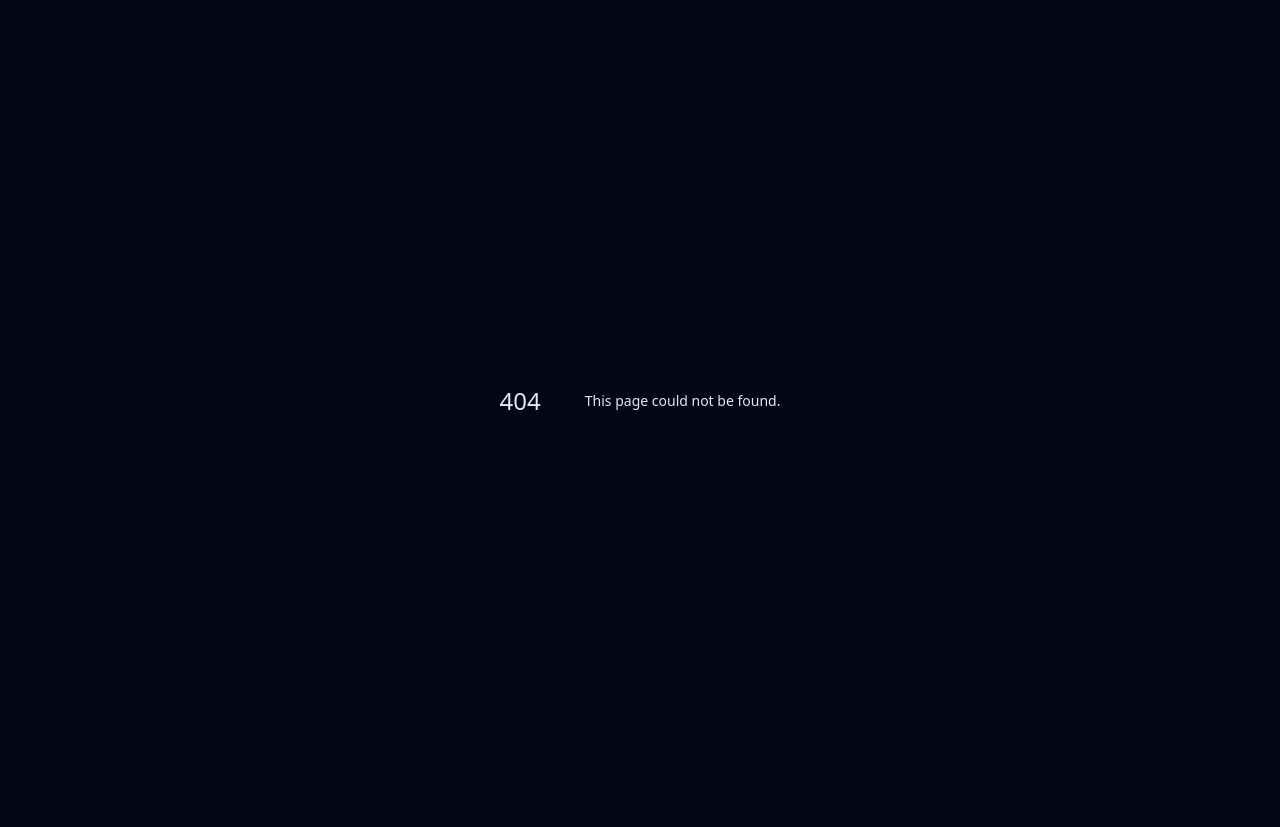
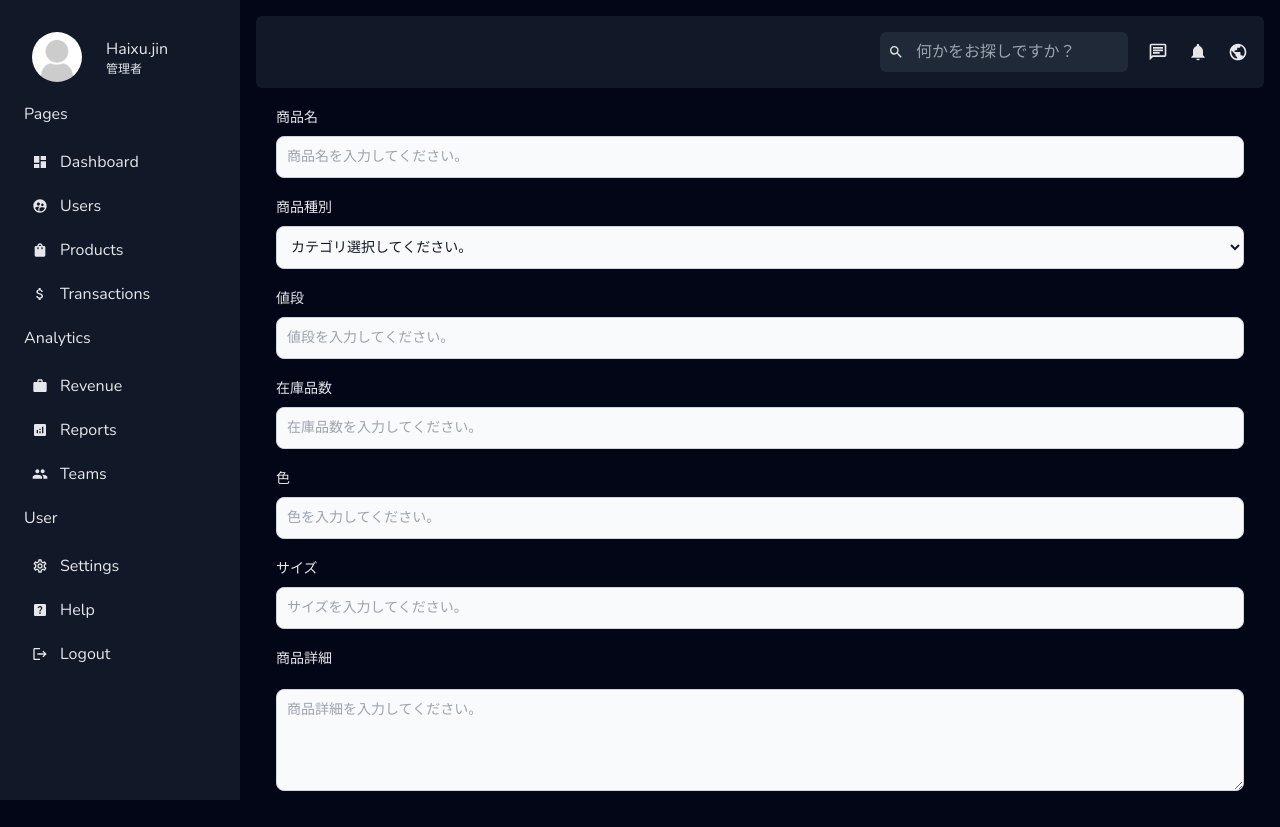
Before and after one commit to XXXXJin/nextjs-airbnb-app, a Next.js app: page /dashboard/products/add in a window 1280 px wide. Before the commit this address had no page. Before the commit the page ends 800 px from the top, so only its background shows below. Built offline with nearby package versions, Linux system fonts and the light colour scheme.

Commit message:
商品追加ページ作成、日本語に変更対応

```diff
--- /dev/null
+++ b/app/dashboard/products/add/page.tsx
@@ -0,0 +1,66 @@
+import FormInput from "@/app/ui/formInput";
+import React from "react";
+
+export default function Add() {
+  return (
+    <div className="p-5">
+      <form action="" className="flex flex-col gap-5">
+        <FormInput
+          inputType="text"
+          forValue="title"
+          title="商品名"
+          placeholder="商品名を入力してください。"
+          isRequired={true}
+        />
+        <div>
+          <label htmlFor="cat" className="block mb-2 text-sm font-medium">
+            商品種別
+          </label>
+          <select
+            id="cat"
+            className="bg-gray-50 border border-gray-300 text-gray-900 text-sm rounded-lg focus:ring-blue-500 focus:border-blue-500 block w-full p-2.5 "
+          >
+            <option selected value="general">
+              カテゴリ選択してください。
+            </option>
+            <option value="kitchen">キッチン用品</option>
+            <option value="phone">携帯</option>
+            <option value="computer">パソコン</option>
+          </select>
+        </div>
+        <FormInput
+          inputType="number"
+          forValue="price"
+          title="値段"
+          placeholder="値段を入力してください。"
+        />
+        <FormInput
+          inputType="number"
+          forValue="stock"
+          title="在庫品数"
+          placeholder="在庫品数を入力してください。"
+        />
+        <FormInput
+          forValue="color"
+          title="色"
+          placeholder="色を入力してください。"
+        />
+        <FormInput
+          forValue="size"
+          title="サイズ"
+          placeholder="サイズを入力してください。"
+        />
+
+        <label htmlFor="message" className="block text-sm font-medium">
+          商品詳細
+        </label>
+        <textarea
+          id="message"
+          rows={4}
+          className="block p-2.5 w-full text-sm text-gray-900 bg-gray-50 rounded-lg border border-gray-300 focus:ring-blue-500 focus:border-blue-500 "
+          placeholder="商品詳細を入力してください。"
+        ></textarea>
+      </form>
+    </div>
+  );
+}
--- a/app/dashboard/products/page.tsx
+++ b/app/dashboard/products/page.tsx
@@ -8,8 +8,8 @@ import React from "react";
 const productDataArr = [
   {
     image: "/noproduct.jpg",
-    title: "iphone",
-    description: "this is the newest virsion of iphone 15",
+    title: "iphone 123123123123123123",
+    description: "this is the newest virsion of iphone 15 123123123123123123",
     price: "2,000",
     created: "2023/10/30",
     stock: "20",
@@ -28,23 +28,23 @@ export default function Products() {
   return (
     <div className="bg-gray-900 mt-5 p-5 rounded-md">
       <div className="flex items-center justify-between">
-        <Search placeholder="Search for a product..." />
+        <Search placeholder="商品を検索..." />
         <Link href="/dashboard/products/add">
           <Button color="violet" size="medium">
-            Add product
+            商品追加
           </Button>
         </Link>
       </div>
-      <div className="text-left p-5">
-        <table className="w-full [&_th]:p-2 [&_td]:p-2">
-          <thead>
+      <div className="text-left py-5">
+        <table className="w-full [&_th]:p-2 [&_td]:p-2 [&_th]:min-w-24 [&_td]:max-w-32 [&_td]:truncate">
+          <thead className="text-xs">
             <tr>
-              <th>Title</th>
-              <th>Description</th>
-              <th>Price</th>
-              <th>Created at</th>
-              <th>Stock</th>
-              <th>Action</th>
+              <th>商品名</th>
+              <th>商品詳細</th>
+              <th>値段</th>
+              <th>追加日</th>
+              <th>在庫品数</th>
+              <th></th>
             </tr>
           </thead>
           <tbody className="text-sm">
@@ -59,7 +59,7 @@ export default function Products() {
                       alt="user image"
                       className="rounded-full"
                     />
-                    {productData.title}
+                    <span className="truncate">{productData.title}</span>
                   </td>
                   <td>{productData.description}</td>
                   <td>{productData.price}</td>
--- a/app/dashboard/users/page.tsx
+++ b/app/dashboard/users/page.tsx
@@ -28,23 +28,23 @@ export default function Users() {
   return (
     <div className="bg-gray-900 mt-5 p-5 rounded-md">
       <div className="flex items-center justify-between">
-        <Search placeholder="Search for a user..." />
+        <Search placeholder="ユーザーを検索..." />
         <Link href="/dashboard/users/add">
           <Button color="violet" size="medium">
-            Add user
+            ユーザー追加
           </Button>
         </Link>
       </div>
-      <div className="text-left p-5">
-        <table className="w-full [&_th]:p-2 [&_td]:p-2">
-          <thead>
+      <div className="text-left py-5">
+        <table className="w-full [&_th]:p-2 [&_td]:p-2 [&_th]:min-w-24 [&_td]:max-w-32 [&_td]:truncate">
+          <thead className="text-xs">
             <tr>
-              <th>User</th>
-              <th>Email</th>
-              <th>Created at</th>
-              <th>Role</th>
-              <th>Status</th>
-              <th>Action</th>
+              <th>名前</th>
+              <th>メールアドレス</th>
+              <th>登録日</th>
+              <th>ユーザー種別</th>
+              <th>ステータス</th>
+              <th>アクション</th>
             </tr>
           </thead>
           <tbody className="text-sm">
@@ -59,7 +59,7 @@ export default function Users() {
                       alt="user image"
                       className="rounded-full"
                     />
-                    {useData.name}
+                    <span className="truncate"> {useData.name}</span>
                   </td>
                   <td>{useData.email}</td>
                   <td>{useData.created}</td>
--- a/app/ui/Button.tsx
+++ b/app/ui/Button.tsx
@@ -12,7 +12,6 @@ export default function Button({
   size?: "small" | "medium" | "large";
   isDisabled?: boolean;
 }) {
-  console.log(color);
   return (
     <button
       disabled={isDisabled}
--- /dev/null
+++ b/app/ui/FormInput.tsx
@@ -0,0 +1,32 @@
+import React from "react";
+
+interface Props {
+  inputType?: string;
+  forValue: string;
+  title: string;
+  placeholder: string;
+  isRequired?: boolean;
+}
+
+export default function formInput({
+  forValue,
+  title,
+  placeholder,
+  inputType = "text",
+  isRequired = false,
+}: Props) {
+  return (
+    <div>
+      <label htmlFor={forValue} className="block mb-2 text-sm font-medium">
+        {title}
+      </label>
+      <input
+        type={inputType}
+        id={forValue}
+        className="bg-gray-50 border border-gray-300 text-gray-900 text-sm rounded-lg focus:ring-blue-500 focus:border-blue-500 block w-full p-2.5 "
+        placeholder={placeholder}
+        required={isRequired}
+      />
+    </div>
+  );
+}
--- a/app/ui/dashboard/Navbar.tsx
+++ b/app/ui/dashboard/Navbar.tsx
@@ -26,7 +26,7 @@ export default function Navbar() {
           <MdSearch />
           <input
             type="text"
-            placeholder="Search..."
+            placeholder="何かをお探しですか？"
             className="bg-transparent border-none focus:outline-none"
           />
         </div>
--- a/app/ui/dashboard/Pagination.tsx
+++ b/app/ui/dashboard/Pagination.tsx
@@ -7,11 +7,11 @@ export default function Pagination() {
     <div className="flex items-center justify-between">
       <Link href="">
         <Button color="gray" isDisabled={true}>
-          previous
+          前へ
         </Button>
       </Link>
       <Link href="">
-        <Button color="gray">next</Button>
+        <Button color="gray">次へ</Button>
       </Link>
     </div>
   );
```
